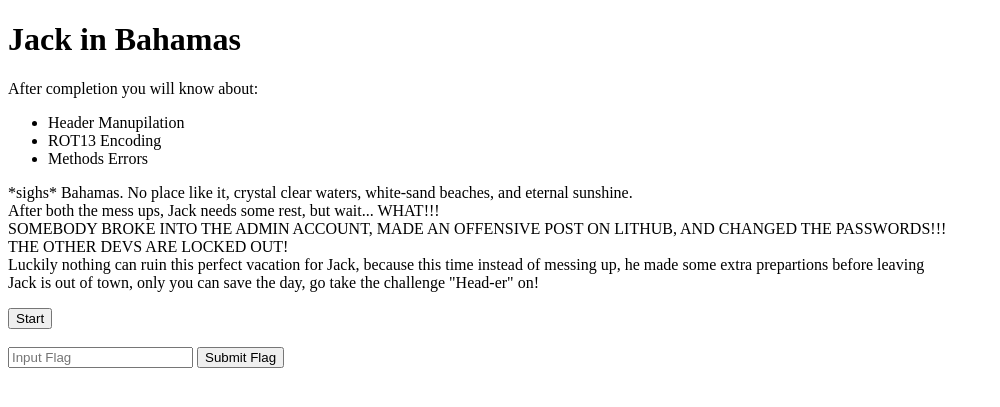
After one commit to TheDespicableJam/BugHouse, a Flask app: page /challenge/3a in a window 1280 px wide. The commit adds this page. Shown: the top 407 px of the page, without its empty margins (0-1000 px from the left). Run offline with Flask 3, Linux system fonts and the light colour scheme.

Commit message:
Challenge 3 mechanics Almost done, needs the remove post

```diff
--- a/BugHouse.py
+++ b/BugHouse.py
@@ -1,17 +1,30 @@
 from flask import Flask, render_template, request, redirect
 from challenge1 import challenge1
 from challenge2 import challenge2
+from challenge3 import challenge3
 
 app=Flask(__name__)
 app.register_blueprint(challenge1)
 app.register_blueprint(challenge2)
-
+app.register_blueprint(challenge3)
 
 #home route function
 @app.route('/')
 def home():
     return render_template('home.html')
 
+@app.errorhandler(404)
+def page_not_found(error):
+    return "Error 404 Page not found, Go Back? <br>" \
+    "<a href='/'>" \
+    "<button type='button'>Go Back</button></a> ", 404
+
+@app.errorhandler(405)
+def method_not_allowed(error):
+    return "Error 405, This method is not allowed, Go Back? <br>" \
+    "<a href='/'>" \
+    "<button type='button'>Go Back</button></a> ", 405
+
 
 
 if __name__== '__main__':
--- a/challenge1.py
+++ b/challenge1.py
@@ -11,7 +11,7 @@ def challenge1a():
     return render_template('challenge1/challenge1a.html', msg=msg)
 
 
-#flag sub logic
+#flag logic
 @challenge1.route('/challenge/1a/flag', methods=['POST'])
 def flag1():
    val =  flag('1a', '{h4rd_m1st4k3}')
--- a/challenge2.py
+++ b/challenge2.py
@@ -12,7 +12,7 @@ def challenge2a():
     return render_template('challenge2/challenge2a.html', msg=msg)
 
 
-#flag submission and cookie handler
+#flag submission and cookie remover
 @challenge2.route('/challenge/2a/flag', methods=['POST'])
 def flag2():
   val = flag('2a', '{ch0c0l4t3_ch1p}')
--- /dev/null
+++ b/challenge3.py
@@ -0,0 +1,39 @@
+from flask import Flask, Blueprint, redirect,request,make_response,render_template
+from stuff import flag
+
+challenge3=Blueprint('challenge3', __name__ )
+
+
+#challenge 3
+@challenge3.route('/challenge/3a')
+def challenge3a():
+    msg = request.args.get('message', '')
+    return render_template('challenge3/challenge3a.html', msg =msg)
+
+
+#flag logic
+@challenge3.route('/challenge/3a/flag', methods=['POST'])
+def flag3():
+  val = flag('3a', '{s4v3d_th3_d4y}')
+  if val == 'Correct':
+       return redirect('/challenge/3a?message=Correct+Flag%21')
+  elif val == 'empty':
+       return redirect('/challenge/3a?message=Please+provide+a+valid+Flag')
+  else:
+       return redirect('/challenge/3a?message=Incorrect+Flag')
+
+@challenge3.route('/challenge/3a/LitHub')
+def LitHub():
+    header = request.headers.get('X-Jack-Key')
+    if header == 'yes':
+        return render_template('challenge3/lithubKey.html')
+    else:
+        return render_template('challenge3/lithubUser.html')
+
+@challenge3.route('/challenge/3a/LitHub/Home/jackinbahamas', methods=['POST'])
+def key():
+    return "K-Wnpx-Xrl: lrf <br> I did'nt mess up this time ;)&nbsp;&nbsp;&nbsp;&nbsp;&nbsp;&nbsp;&nbsp;Jack"
+
+@challenge3.route('/challenge/3a/LitHub/Home')
+def Home():
+    return render_template('challenge3/lithubMain.html')
--- a/templates/challenge2/youspaceAdmin.html
+++ b/templates/challenge2/youspaceAdmin.html
@@ -8,8 +8,8 @@
 <h2>
     Home Page
 </h2>
-<h2 class="alignright">
-Logged in as: Admin
+<h2>
+    Logged in As: Jack(Admin)
 </h2>
 <p>
     Samuel says: "@admin, i found something weird at /roles"<br><br>
--- a/templates/challenge2/youspaceUser.html
+++ b/templates/challenge2/youspaceUser.html
@@ -3,9 +3,10 @@
 <h1>
     YouSpace, a space just for you
 </h1>
+<h2>Home Page</h2>
+<h2 align="left">
+    Logged In As: {{username}}<br>
 
-<h2>
-    Home Page. &nbsp;&nbsp;&nbsp;&nbsp;&nbsp;&nbsp;&nbsp;&nbsp;&nbsp;&nbsp;&nbsp;Logged In As: {{username}}<br>
 </h2>
 
 <p>
--- /dev/null
+++ b/templates/challenge3/challenge3a.html
@@ -0,0 +1,29 @@
+{% extends 'base.html'%}
+
+{% block content %}
+<h1>Jack in Bahamas</h1>
+    <!-- THIS JUST THE SETUP -->
+    <p>After completion you will know about:</p>
+    <ul>
+        <li>Header Manupilation</li>
+        <li>ROT13 Encoding</li>
+        <li>Methods Errors</li>
+    </ul>
+    <p>*sighs* Bahamas. No place like it, crystal clear waters, white-sand beaches, and eternal sunshine. <br>
+    After both the mess ups, Jack needs some rest, but wait... WHAT!!! <br>
+    SOMEBODY BROKE INTO THE ADMIN ACCOUNT, MADE AN OFFENSIVE POST ON LITHUB, AND CHANGED THE PASSWORDS!!! <br>
+    THE OTHER DEVS ARE LOCKED OUT! <br>
+    Luckily nothing can ruin this perfect vacation for Jack, because this time instead of messing up, he made some extra prepartions before leaving <br>
+    Jack is out of town, only you can save the day, go take the challenge "Head-er" on!</p>
+
+    <a href='/challenge/3a/LitHub'>
+    <button type='button'>Start</button>
+    </a><br><br>
+
+<form method='POST' action="/challenge/3a/flag">
+    <input type="text" name="flag" placeholder="Input Flag">
+    <button type='submit'>Submit Flag</button>
+</form>
+
+<p>{{msg}}</p>
+{% endblock %}
--- a/templates/home.html
+++ b/templates/home.html
@@ -6,5 +6,6 @@
     <ul>
     <li><a href="/challenge/1a">Hard Mistake</a></li>
     <li><a href="/challenge/2a">ME WANT COOKIES!!!</a></li>
+    <li><a href="/challenge/3a">Jack in Bahamas</a></li>
     </ul>
 {% endblock %}
```
Also changed, not shown: templates/challenge3/lithubKey.html (added, +23 -0 lines), templates/challenge3/lithubMain.html (added, +12 -0 lines), templates/challenge3/lithubUser.html (added, +24 -0 lines).
